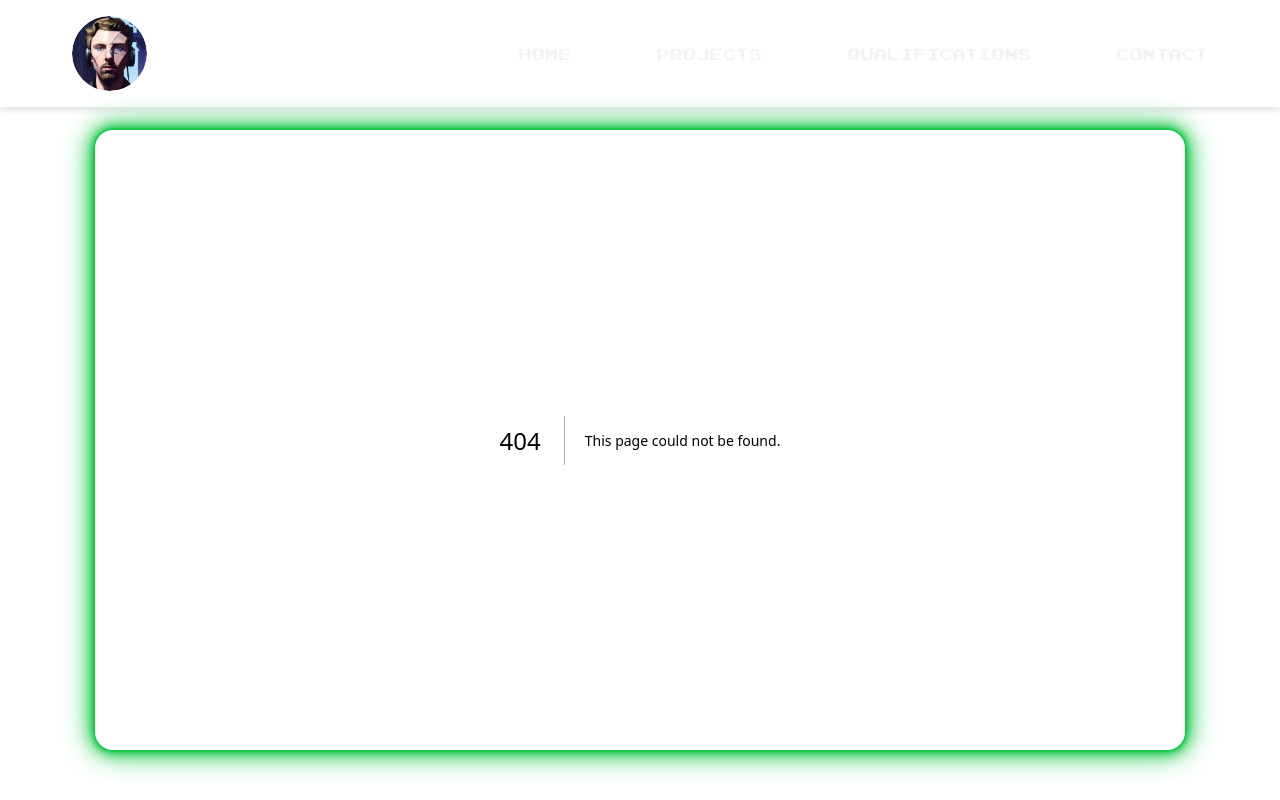
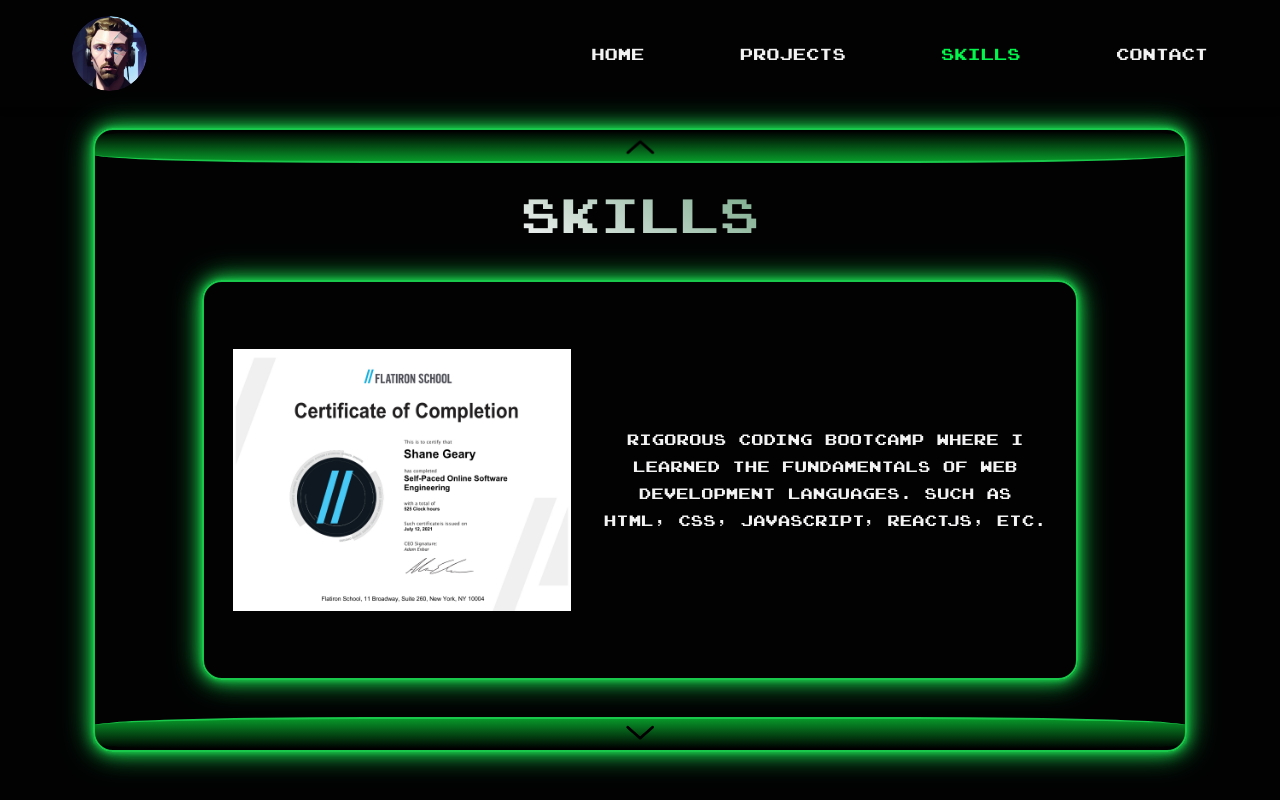
Before and after one commit to Shane-Geary/shane-geary-portfolio, a Next.js app: page /skills in a window 1280 px wide. Before the commit this address had no page. Built offline with nearby package versions, Linux system fonts and the light colour scheme.

Commit message:
Changed 'Qualifications' to 'Skills'

```diff
--- a/src/app/qualifications/page.jsx
+++ b/src/app/skills/page.jsx
@@ -5,9 +5,9 @@ import Image from 'next/legacy/image'
 
 import SlidesContainer from '@/components/slides-container/slides-container'
 import Flatiron from './flatiron/page'
-import AWSCerts from './aws-certifications/aws-certifications'
+import AWSCerts from './aws-certifications/page'
 
-import styles from './qualifications.module.scss'
+import styles from './skills.module.scss'
 import classNames from 'classnames'
 import {Swiper, SwiperSlide} from 'swiper/react'
 import SwiperCore, {Navigation} from 'swiper/modules'
@@ -15,7 +15,7 @@ import SwiperCore, {Navigation} from 'swiper/modules'
 import 'swiper/css'
 import 'swiper/css/navigation'
 
-export default function Qualifications() {
+export default function Skills() {
 	const nextArrowRef = useRef(null)
 	const prevArrowRef = useRef(null)
 	const searchParams = useSearchParams()
@@ -45,8 +45,8 @@ export default function Qualifications() {
 	// }, [])
 
 	return (
-		<div className={styles['qualificationsWrapper']}>
-			<div className={styles['qualificationsTitleWrapper']}>Qualifications</div>
+		<div className={styles['skillsWrapper']}>
+			<div className={styles['skillsTitleWrapper']}>Skills</div>
 			<SlidesContainer
 				swiperProps={{
 					style: {height: '100%', position: 'relative'},
--- a/src/app/qualifications/qualifications.module.scss
+++ b/src/app/skills/skills.module.scss
@@ -1,11 +1,11 @@
-.qualificationsWrapper {
+.skillsWrapper {
 	width: 100%;
 	height: 100%;
 	position: relative;
 	overflow: hidden;
 }
 
-.qualificationsTitleWrapper {
+.skillsTitleWrapper {
 	position: absolute;
 	font-size: 3rem;
 	top: 6%;
@@ -29,7 +29,7 @@
 	}
 
 	@media (max-width: 480px) {
-		font-size: 1rem;
+		font-size: 1.5em;
 		top: 6%;
 	}
 }
--- a/src/components/nav-bar/nav-bar.jsx
+++ b/src/components/nav-bar/nav-bar.jsx
@@ -24,8 +24,8 @@ export const NavBar = () => {
 			href: {pathname: '/projects'}
 		},
 		{
-			name: 'Qualifications',
-			href: {pathname: '/qualifications', query: {section: 'flatiron'}}
+			name: 'Skills',
+			href: {pathname: '/skills', query: {section: 'flatiron'}}
 		},
 		{
 			name: 'Contact',
--- a/src/components/slides-container/slides-container.jsx
+++ b/src/components/slides-container/slides-container.jsx
@@ -2,8 +2,8 @@
 import {useRef, useEffect, Children} from 'react'
 import {useSearchParams} from 'next/navigation'
 
-import Flatiron from '@/app/qualifications/flatiron/page'
-import AWSCerts from '@/app/qualifications/aws-certifications/aws-certifications'
+import Flatiron from '@/app/skills/flatiron/page'
+import AWSCerts from '@/app/skills/aws-certifications/page'
 
 import styles from './slides-container.module.scss'
 import classNames from 'classnames'
```
Also changed, not shown: src/app/skills/aws-certifications/aws-certs.module.scss (renamed from src/app/qualifications/aws-certifications/aws-certs.module.scss), src/app/skills/aws-certifications/page.jsx (renamed from src/app/qualifications/aws-certifications/aws-certifications.jsx), src/app/skills/flatiron/flatiron.module.scss (renamed from src/app/qualifications/flatiron/flatiron.module.scss), src/app/skills/flatiron/page.jsx (renamed from src/app/qualifications/flatiron/page.jsx).
